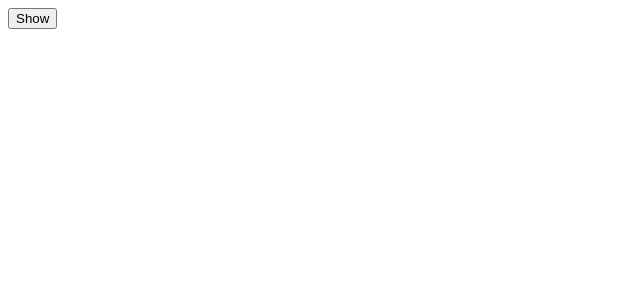
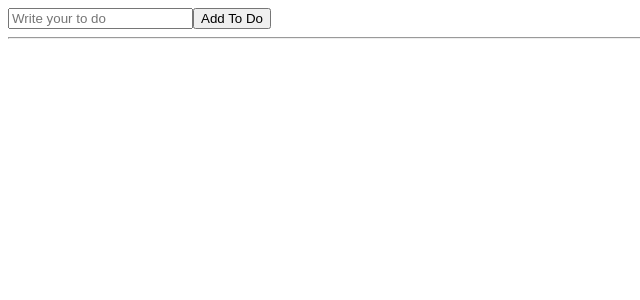
Before and after one commit to Eastynfromeast/react-basic, a React (Create React App) app: page / in a window 1280 px wide. Shown: the top 300 px of the page, without its empty margins (0-640 px from the left). Built offline with nearby package versions, Linux system fonts and the light colour scheme.

Commit message:
create a simple  to-do list using map and add delete button

```diff
--- a/public/index.html
+++ b/public/index.html
@@ -8,6 +8,7 @@
 </head>
 
 <body>
+    <div id="root"></div>
     <!--
         기존 프로젝트에 React 추가하는 법
         - 진짜 아무것도 없는 일반 폴더에서 추가하는 법
@@ -31,7 +32,6 @@
             package.json의 license를 MIT 로 바꾸니까 이전에 발생한 error가 없어졌다!
                 babel 어쩌구 에러 였음
     -->
-    <div id="root"></div>
 </body>
 
 </html>
--- a/src/App.js
+++ b/src/App.js
@@ -1,26 +1,40 @@
-import { useEffect, useState } from "react";
-
-function Hello() {
-	function hiFn() {
-		console.log("created:)");
-		return byefn;
-	}
-	function byefn() {
-		console.log("destoryed :(");
-	}
-	useEffect(() => {
-		hiFn();
-	}, []);
-	return <h1>Hello</h1>;
-}
+import { useState } from "react";
 
 function App() {
-	const [showing, setShowing] = useState(false);
-	const onClick = () => setShowing(prev => !prev);
+	const [toDo, setToDo] = useState("");
+	const [toDos, setToDos] = useState([]);
+	const onChangeTodo = event => setToDo(event.target.value);
+	const onSubmit = event => {
+		event.preventDefault();
+		if (toDo === "") {
+			return;
+		}
+		console.log(toDo);
+		setToDo("");
+		setToDos(currentArray => [toDo, ...currentArray]);
+	};
+
+	const onClickDelete = index => {
+		setToDos(currentArr => currentArr.filter((_, arrIndex) => index !== arrIndex));
+		console.log(toDos);
+	};
 	return (
 		<div>
-			{showing ? <Hello /> : null}
-			<button onClick={onClick}> {showing ? "Hide" : "Show"}</button>
+			<form onSubmit={onSubmit}>
+				<input onChange={onChangeTodo} value={toDo} type="text" placeholder="Write your to do" />
+				<button>Add To Do</button>
+			</form>
+			<hr />
+			<ul>
+				{toDos.map((toDo, index) => {
+					return (
+						<li key={index}>
+							{toDo}
+							<button onClick={() => onClickDelete(index)}>Delete</button>
+						</li>
+					);
+				})}
+			</ul>
 		</div>
 	);
 }
@@ -41,5 +55,4 @@
     Cleanup
         cleanup function allows you to  do something when your component is destroyed
         Your setup function may also optionally return a cleanup function.
-
 */
--- a/webpack.config.js
+++ b/webpack.config.js
@@ -2,7 +2,7 @@
 
 module.exports = {
 	// Webpack을 통해 번들링하고자하는 파일인 index.js의 상대 경로를 입력해 줍니다.
-	entry: "./index.js",
+	entry: "./src/index.js",
 	output: {
 		// 번들링이 완료된 JavaScript 파일을 어떤 폴더에 생성할지, 어떤 이름으로 생성할지 작성해 줍니다.
 		// dist라는 이름의 폴더에 생성하고 bundle.js라는 이름을 갖도록 설정해 주겠습니다.
```
